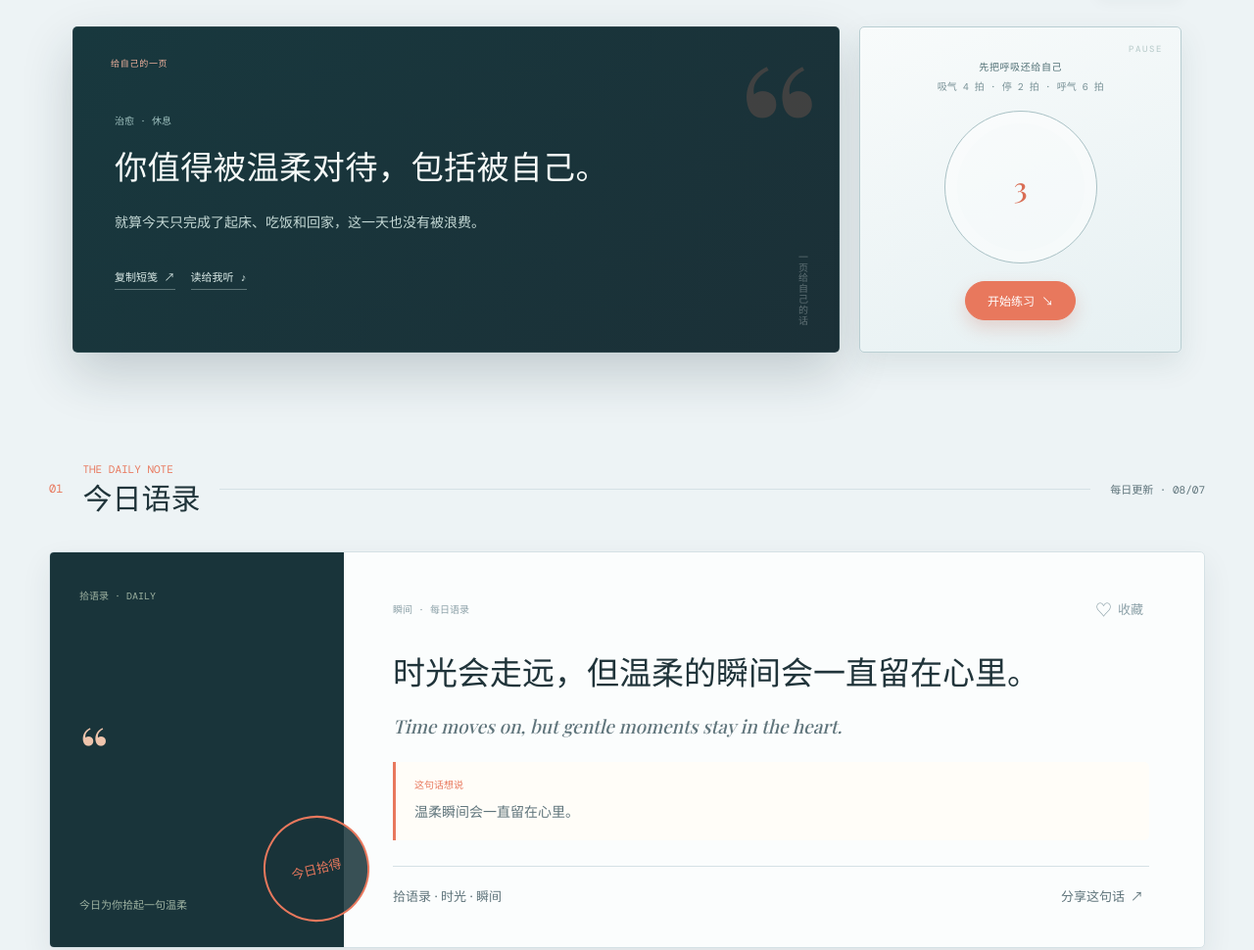
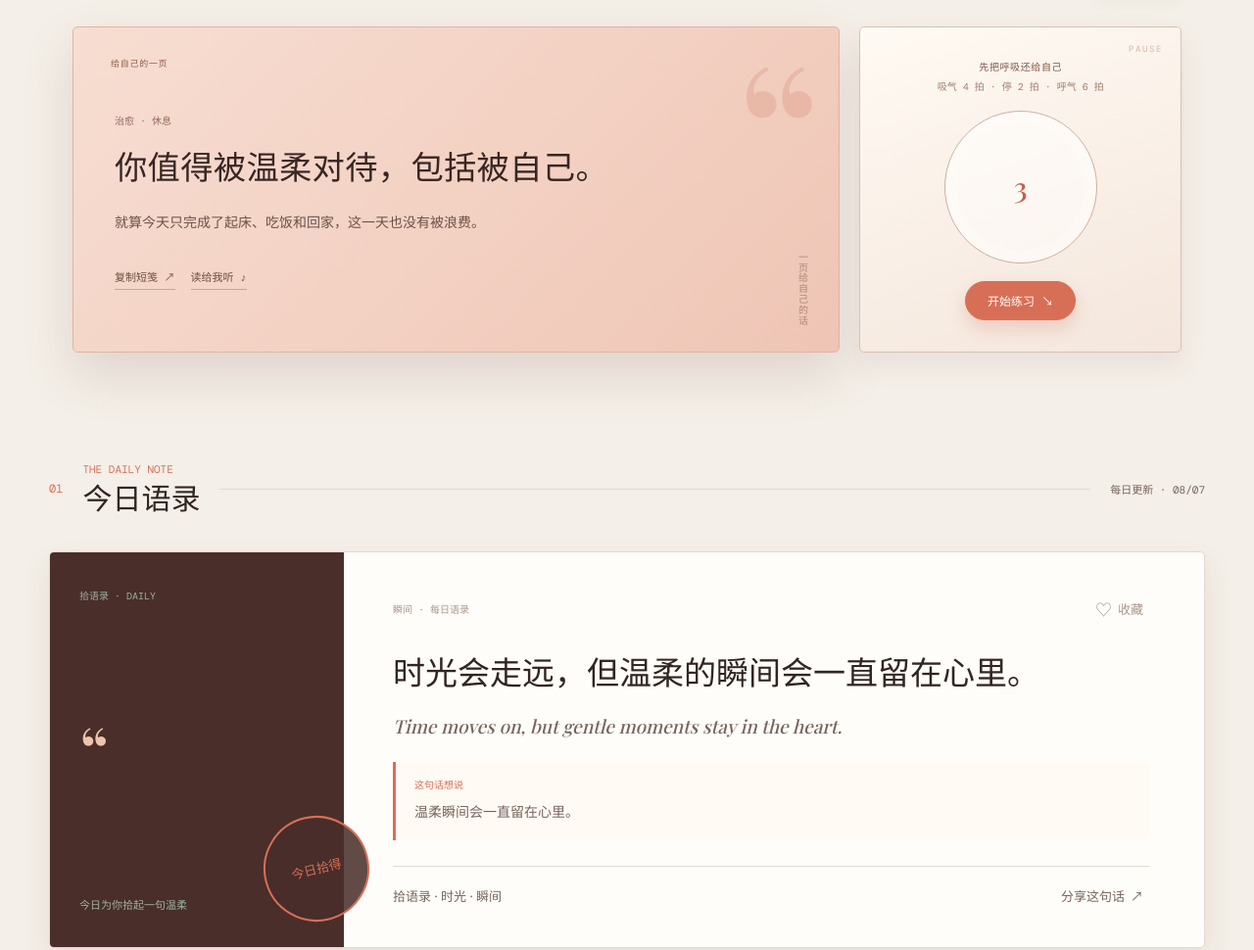
Before and after one commit to wrzyz/shiyulu, a website: page index.html in a window 1280 px wide. Shown: the part 1604-2574 px from the top of the page at 98% size. Drawn offline with nearby package versions, Linux system fonts and the light colour scheme.

Commit message:
fix: replace dark green visual palette

```diff
--- a/css/extra.css
+++ b/css/extra.css
@@ -2,45 +2,45 @@
 
 /* 2026 visual refresh: calm blue-grey paper, warmer focus, clearer hierarchy */
 :root{
-  --bg:#edf3f5;
-  --bg-soft:#e2ecef;
-  --surface:#fbfdfd;
-  --paper:#fffdf8;
-  --ink:#20343a;
-  --muted:#5f747b;
-  --faint:#8ca1a8;
-  --line:#d5e1e5;
-  --line-strong:#b7cbd0;
-  --accent:#e8785d;
-  --accent-deep:#c95b45;
-  --accent-soft:#f8e1da;
-  --moss:#5d8583;
-  --moss-soft:#dcebea;
-  --night:#19343a;
-  --night-2:#10272d;
-  --cream:#f5efe5;
-  --gold:#c49b5c;
-  --shadow-slip:0 12px 30px rgba(32,52,58,.08);
-  --shadow-lift:0 20px 48px rgba(32,52,58,.15);
+  --bg:#f4efe8;
+  --bg-soft:#ede3d8;
+  --surface:#fffdf9;
+  --paper:#fffaf3;
+  --ink:#322522;
+  --muted:#77645d;
+  --faint:#aa958b;
+  --line:#e5d9cf;
+  --line-strong:#cdb9ab;
+  --accent:#d76f56;
+  --accent-deep:#b85442;
+  --accent-soft:#f5ddd4;
+  --moss:#a37b67;
+  --moss-soft:#f0dfd5;
+  --night:#492e2a;
+  --night-2:#352321;
+  --cream:#fbf0e4;
+  --gold:#b58a53;
+  --shadow-slip:0 12px 30px rgba(91,57,47,.09);
+  --shadow-lift:0 20px 48px rgba(91,57,47,.15);
 }
 html[data-theme="dark"]{
-  --bg:#11262c;
-  --bg-soft:#0d2025;
-  --surface:#18343a;
-  --paper:#19373d;
-  --ink:#edf5f4;
-  --muted:#adc3c5;
-  --faint:#819da1;
-  --line:#2b4a50;
-  --line-strong:#41636a;
-  --accent:#f28a6d;
-  --accent-deep:#ffab91;
-  --accent-soft:#482c29;
-  --moss:#93b8b2;
-  --moss-soft:#214347;
-  --night:#0c2026;
-  --night-2:#08181d;
-  --cream:#20373a;
+  --bg:#261c1b;
+  --bg-soft:#1e1514;
+  --surface:#342522;
+  --paper:#392824;
+  --ink:#f8eee8;
+  --muted:#d0b9ae;
+  --faint:#a88e84;
+  --line:#563a33;
+  --line-strong:#725046;
+  --accent:#f09376;
+  --accent-deep:#ffb29a;
+  --accent-soft:#4b2b26;
+  --moss:#d1a08e;
+  --moss-soft:#49302b;
+  --night:#1d1413;
+  --night-2:#140d0c;
+  --cream:#402b26;
 }
 
 body{background:var(--bg);}
@@ -49,33 +49,33 @@ body{background:var(--bg);}
 .mood-letter{padding-top:8px;}
 .mood-letter-heading{margin-bottom:30px;}
 .mood-letter-heading h2{letter-spacing:.015em;color:var(--ink);}
-.mood-letter-heading .sort-button{background:rgba(255,255,255,.44);box-shadow:0 5px 16px rgba(32,52,58,.04);}
+.mood-letter-heading .sort-button{background:rgba(255,255,255,.44);box-shadow:0 5px 16px rgba(91,57,47,.04);}
 .mood-letter-grid{gap:20px;}
 .mood-letter-card{
-  background:linear-gradient(135deg,#18383e 0%,#1b3037 100%);
-  border:1px solid rgba(255,255,255,.08);
-  box-shadow:0 22px 52px rgba(25,52,58,.2);
+  background:linear-gradient(135deg,#f7ded2 0%,#efc5b5 100%);
+  border:1px solid #dfb4a3;
+  box-shadow:0 22px 52px rgba(111,67,53,.16);
 }
-.mood-letter-card:after{content:'一页给自己的话';position:absolute;right:30px;bottom:26px;color:rgba(238,247,246,.32);font:10px var(--mono);letter-spacing:.08em;writing-mode:vertical-rl;}
-.mood-letter-card:before{color:#ef8768;opacity:.18;}
-.mood-letter-stamp{color:#f2b39e;letter-spacing:.08em;}
-.mood-letter-tag{color:#9fc0bf;}
-.mood-letter-card blockquote{color:#f7fbf9;letter-spacing:.01em;}
-.mood-letter-note{color:#c4d8d5;max-width:34em;}
-.mood-letter-actions button{color:#dcebe8;border-bottom-color:rgba(220,235,232,.35);}
+.mood-letter-card:after{content:'一页给自己的话';position:absolute;right:30px;bottom:26px;color:rgba(104,66,55,.48);font:10px var(--mono);letter-spacing:.08em;writing-mode:vertical-rl;}
+.mood-letter-card:before{color:#b9513c;opacity:.16;}
+.mood-letter-stamp{color:#8f5c4d;letter-spacing:.08em;}
+.mood-letter-tag{color:#95685b;}
+.mood-letter-card blockquote{color:#382623;letter-spacing:.01em;}
+.mood-letter-note{color:#6d5148;max-width:34em;}
+.mood-letter-actions button{color:#704d43;border-bottom-color:rgba(112,77,67,.35);}
 .mood-letter-actions button:hover{color:#ffae96;border-color:#ffae96;}
 .breathe-card{
   position:relative;
-  background:linear-gradient(160deg,#f8fbfb 0%,#e6f0f2 100%);
-  border:1px solid #b9ced2;
-  box-shadow:0 12px 30px rgba(36,74,81,.1);
+  background:linear-gradient(160deg,#fffaf3 0%,#f4e6dc 100%);
+  border:1px solid #d8c0b3;
+  box-shadow:0 12px 30px rgba(111,67,53,.09);
   overflow:hidden;
 }
-.breathe-card:before{content:'PAUSE';position:absolute;right:18px;top:16px;color:rgba(93,133,131,.42);font:9px var(--mono);letter-spacing:.18em;}
+.breathe-card:before{content:'PAUSE';position:absolute;right:18px;top:16px;color:rgba(150,99,82,.42);font:9px var(--mono);letter-spacing:.18em;}
 .breathe-copy{display:flex;flex-direction:column;gap:5px;align-items:center;}
-.breathe-label{color:#527176;font-weight:500;letter-spacing:.06em;}
-.breathe-copy small{color:#789196;font:10px var(--mono);}
-.breathe-ring{width:156px;height:156px;border:1px solid #a9c1c5;color:#d96e55;background:rgba(255,255,255,.38);box-shadow:inset 0 0 0 12px rgba(255,255,255,.2);}
+.breathe-label{color:#805548;font-weight:500;letter-spacing:.06em;}
+.breathe-copy small{color:#a07d70;font:10px var(--mono);}
+.breathe-ring{width:156px;height:156px;border:1px solid #d0afa1;color:#c65e49;background:rgba(255,255,255,.48);box-shadow:inset 0 0 0 12px rgba(255,255,255,.2);}
 .breathe-ring.breathe-in{background:var(--accent-soft);border-color:var(--accent);box-shadow:0 0 0 12px rgba(232,120,93,.1),inset 0 0 0 12px rgba(255,255,255,.22);}
 .breathe-ring.breathe-hold{border-color:var(--gold);}
 .breathe-card button{background:var(--accent);color:#fff;border-color:var(--accent);padding:10px 22px;box-shadow:0 8px 18px rgba(201,91,69,.22);}
--- a/index.html
+++ b/index.html
@@ -4,7 +4,7 @@
   <meta charset="utf-8">
   <meta name="viewport" content="width=device-width, initial-scale=1">
   <meta name="description" content="拾语录，收集那些值得被记住的温柔话语。">
-  <meta name="theme-color" content="#eef2ee">
+  <meta name="theme-color" content="#f4efe8">
   <meta property="og:type" content="website">
   <meta property="og:locale" content="zh_CN">
   <meta property="og:title" content="拾语录 · 句子档案馆">
```
